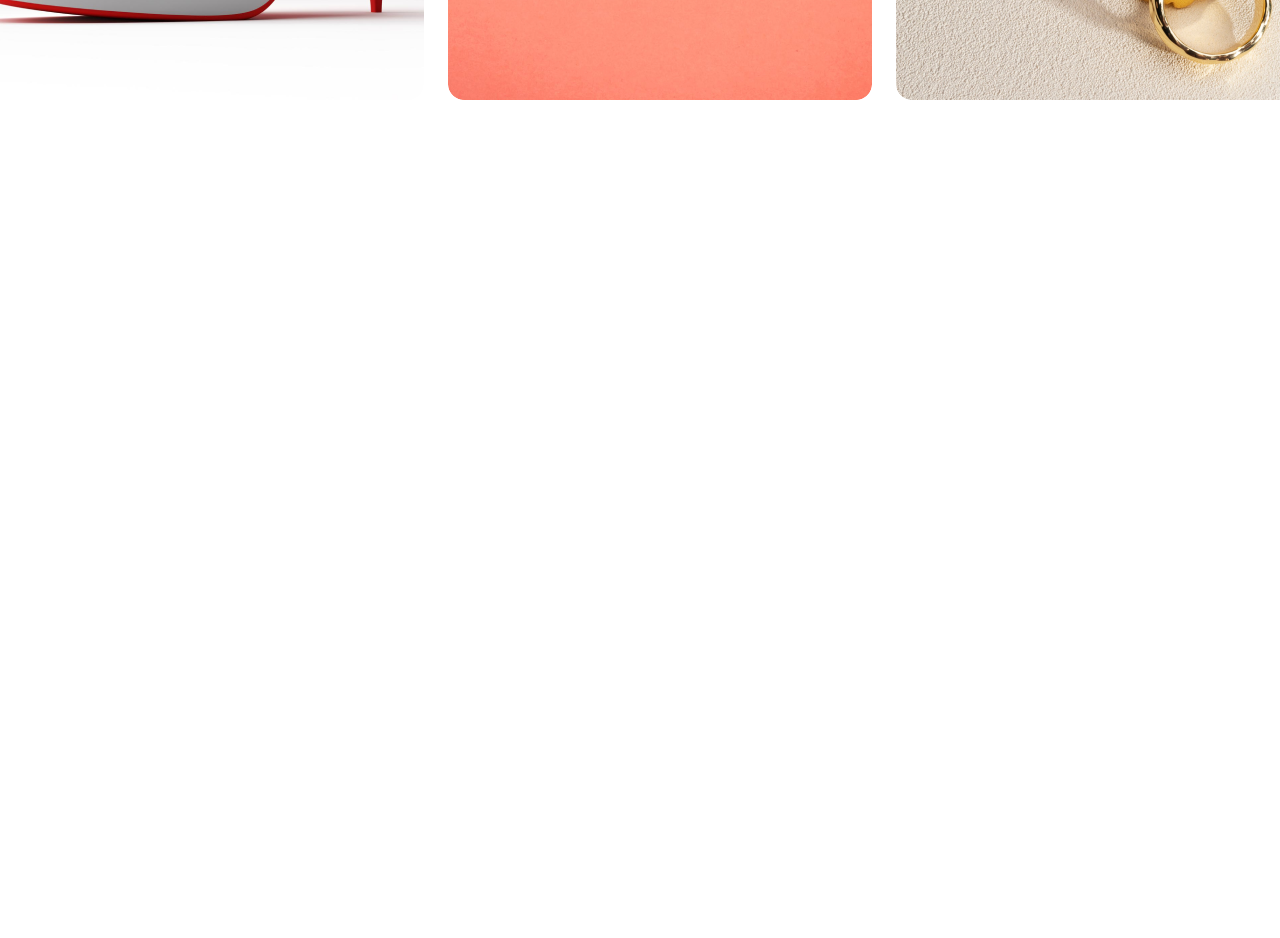
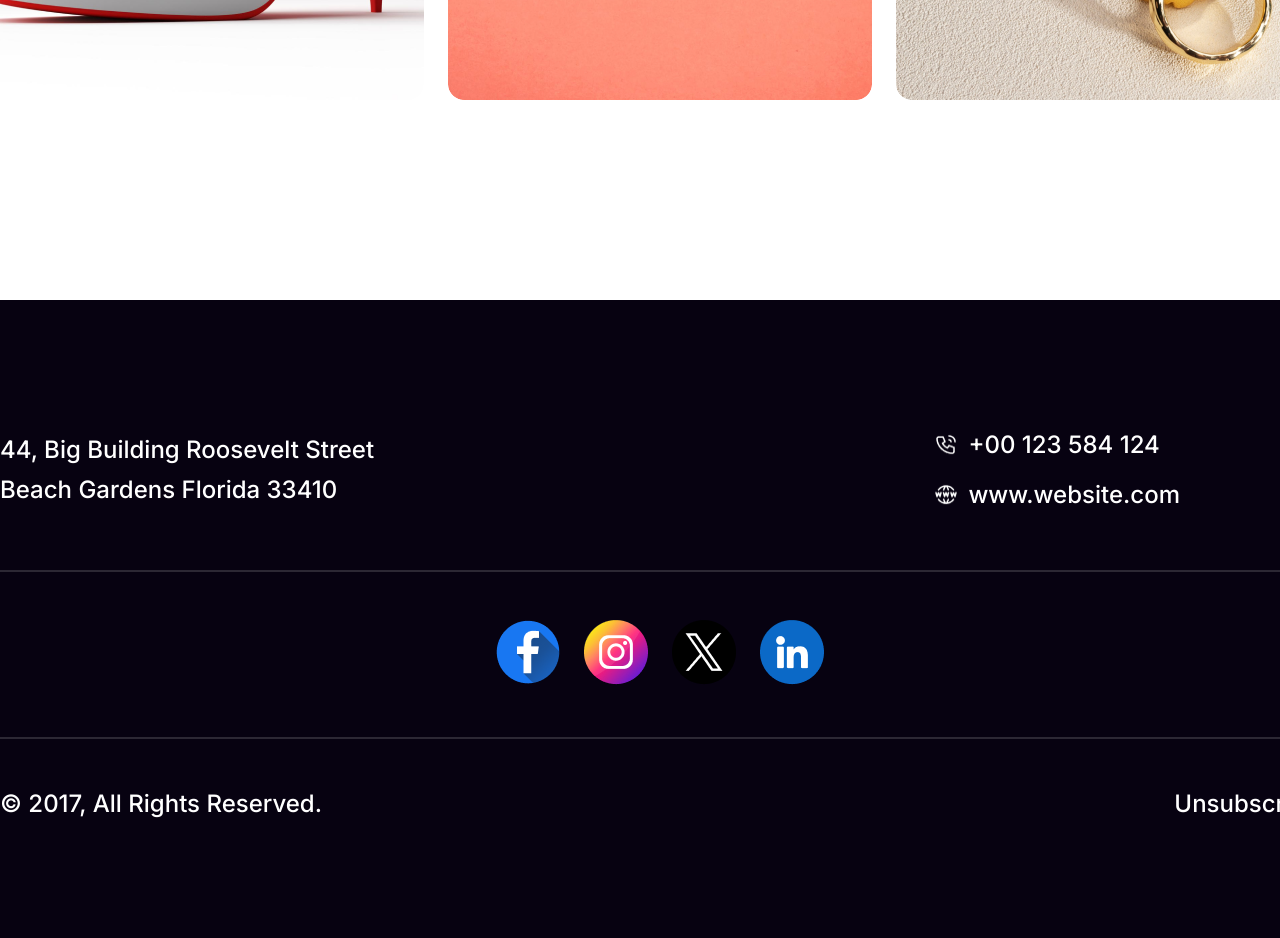
Before and after one commit to awsafur2324/new-year-template-assignment-, a plain HTML site: page index.html in a window 1280 px wide. Shown: the part 5784-6722 px from the top of the page. Before the commit the page ends 6084 px from the top, so only its background shows below. Drawn offline with Linux system fonts and the light colour scheme.

Commit message:
virsion 0.1 added

```diff
--- a/css/style.css
+++ b/css/style.css
@@ -400,7 +400,98 @@ main {
 
 /* footer */
 
-footer{
+footer {
     width: 100%;
 
+    background: #070211;
+    color: #FFF;
 }
+
+.footer_container {
+    display: flex;
+    flex-direction: column;
+    width: 1320px;
+    margin: auto;
+    justify-content: space-between;
+    align-items: center;
+}
+
+.f_location {
+    width: 100%;
+    display: flex;
+    flex-direction: row;
+    justify-content: space-between;
+    align-items: center;
+    margin: 120px 0 50px 0;
+}
+
+.f_location>p {
+    width: 375px;
+    color: #FFF;
+    font-family: Inter;
+    font-size: 24px;
+    font-weight: 500;
+    line-height: 40px;
+}
+
+.f_location>.contac {
+    display: flex;
+    flex-direction: column;
+    justify-content: center;
+    align-items: start;
+    margin-right: 135px;
+}
+
+.f_location>.contac>a {
+    color: #FFF;
+    text-align: left;
+    text-decoration: none;
+    font-family: Inter;
+    font-size: 24px;
+    font-style: normal;
+    font-weight: 500;
+    line-height: 40px;
+    padding: 5px;
+    display: flex;
+    flex-direction: row;
+    justify-content: center;
+    align-items: center;
+    gap: 10px;
+}
+
+.f_location>.contac>a img {
+    width: 24px;
+    height: 24px;
+}
+
+.f_icon {
+    display: flex;
+    flex-direction: row;
+    gap: 24px;
+    margin: 48px 0;
+}
+.f_icon>a{
+    text-decoration: none;
+    cursor: pointer;
+}
+
+.f_last_para {
+    width: 100%;
+    display: flex;
+    flex-direction: row;
+    justify-content: space-between;
+    align-items: center;
+    margin: 50px 0 120px 0;
+}
+
+.f_last_para>p {
+    color: #FFF;
+    font-family: Inter;
+    font-size: 24px;
+    font-style: normal;
+    font-weight: 500;
+    line-height: normal;
+}
+.f_last_para>p:nth-child(2){
+    cursor: pointer;
+}
--- a/index.html
+++ b/index.html
@@ -118,7 +118,29 @@
 
     <!-- fototer part -->
     <footer>
-
+<!-- .footer_container>.f_location>p+.contac>a+a^^.f_icon>img*4^f_last_para>p+p -->
+<div class="footer_container">
+    <div class="f_location">
+        <p>44, Big Building Roosevelt Street
+            Beach Gardens Florida 33410</p>
+        <div class="contac">
+            <a href="tel:+00 123 584 124"><img src="images/Call.png" alt="call us">+00 123 584 124</a>
+            <a href="www.website.com"><img src="images/Website.png" alt="visit website">www.website.com</a>
+        </div>
+    </div>
+    <hr style="width: 100%;border: 1px solid rgba(255, 255, 255, 0.15);">
+    <div class="f_icon">
+        <a href="www.facebook.com" title="connect us on facebook"><img src="images/Facebook.png" alt="Facebook icon"></a>
+        <a href="www.instragram.com" title="connect us on instragram"><img src="images/Instagram.png" alt="Instagram icon"></a>
+        <a href="www.twitter.com" title="connect us on twitter"><img src="images/Twitter.png" alt="Twitter icon"></a>
+        <a href="www.linkedin.com" title="connect us on linkedin"><img src="images/Linkedin.png" alt="Linkedin icon"></a>
+    </div>
+    <hr style="width: 100%;border: 1px solid rgba(255, 255, 255, 0.15);">
+    <div class="f_last_para">
+        <p>&copy; 2017, All Rights Reserved.</p>
+        <p>Unsubscribe</p>
+    </div>
+</div>
     </footer>
 </body>
 
```
